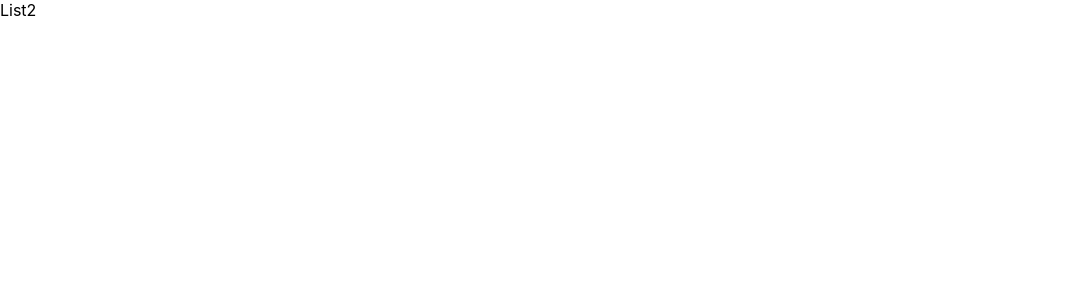
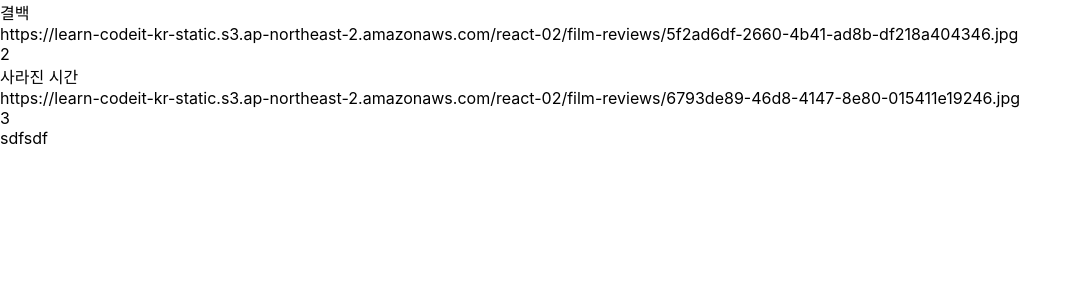
Before and after one commit to I-like-the-movie-movie/ALIKE-d-MOVIE-MOVIE, a React (Create React App) app in the folder alikemovie/: page /list2 in a window 1280 px wide. Shown: the top 300 px of the page, without its empty margins (0-1081 px from the left). Built offline with nearby package versions, Linux system fonts and the light colour scheme; data requests are answered from the project's data file.

Commit message:
list page axios.get 리덕스 툴킷으로 성공

```diff
--- a/alikemovie/src/components/List2.jsx
+++ b/alikemovie/src/components/List2.jsx
@@ -1,19 +1,48 @@
 import React, { useEffect } from "react";
-import { useDispatch } from "react-redux";
-// import { __getTodos } from "./redux/modules/todosSlice";
 import { __getReviews } from "../Redux/modules/reviewSlice";
 import { reviewsSlice } from "../Redux/modules/reviewSlice";
+import { PayloadAction } from "@reduxjs/toolkit";
+import { useDispatch, useSelector } from "react-redux";
+
+
 
 
 const List2 = () => {
   const dispatch = useDispatch();
+
   useEffect(() => {
     dispatch(__getReviews());
   }, [dispatch]);
 
+  const { isLoading, error, reviews } = useSelector((state) => state.reviews);
+  if (isLoading) {
+    return <div>로딩 중....</div>;
+  }
+
+  if (error) {
+    return <div>{error.message}</div>;
+  }
+  console.log({reviews})
   console.log({reviewsSlice})
+  // console.log({dispatch})
+  // console.log({PayloadAction})
 
-  return <div>List2</div>;
+  return (
+
+      <div>
+                <div>
+        {reviews?.map((review) => (
+          <div>
+          <div key={review.id}>{review.movie_title}</div>
+          <div key={review.id}>{review.picture}</div>
+          <div key={review.id}>{review.star}</div>
+          </div>
+          ))}
+        </div>
+      {/* <div>List2</div>;  */}
+    </div>
+  )
+
 };
 
 export default List2;
```
